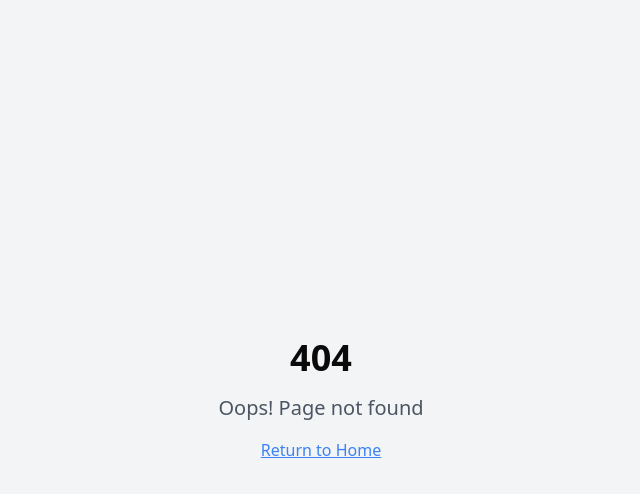
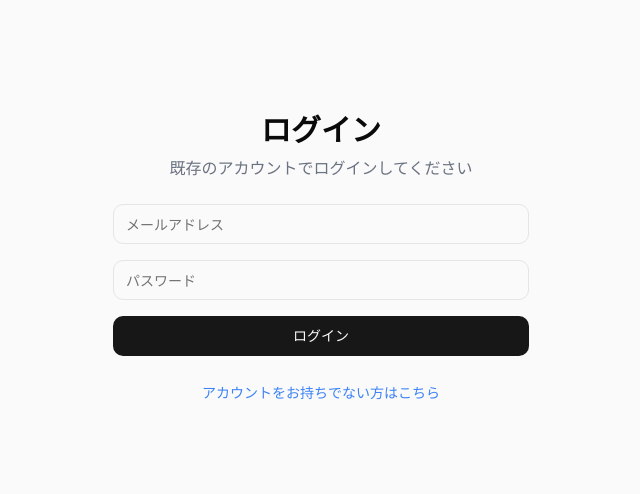
Before and after one commit to IchiroFukuda/crud-creator, a React (Vite) app: page /auth in a window 1280 px wide. Before the commit this address had no page. Shown: the top 494 px of the page, without its empty margins (319-959 px from the left). Built offline with nearby package versions, Linux system fonts and the light colour scheme.

Commit message:
Run SQL query
The provided SQL query has been executed.

```diff
--- a/src/App.tsx
+++ b/src/App.tsx
@@ -1,27 +1,44 @@
+
+import { BrowserRouter as Router, Routes, Route, Navigate } from "react-router-dom";
 import { Toaster } from "@/components/ui/toaster";
-import { Toaster as Sonner } from "@/components/ui/sonner";
-import { TooltipProvider } from "@/components/ui/tooltip";
-import { QueryClient, QueryClientProvider } from "@tanstack/react-query";
-import { BrowserRouter, Routes, Route } from "react-router-dom";
-import Index from "./pages/Index";
-import NotFound from "./pages/NotFound";
+import { AuthProvider, useAuth } from "@/contexts/AuthContext";
+import Index from "@/pages/Index";
+import Auth from "@/pages/Auth";
+import "./App.css";
 
-const queryClient = new QueryClient();
+const ProtectedRoute = ({ children }: { children: React.ReactNode }) => {
+  const { user, loading } = useAuth();
 
-const App = () => (
-  <QueryClientProvider client={queryClient}>
-    <TooltipProvider>
+  if (loading) {
+    return <div>Loading...</div>;
+  }
+
+  if (!user) {
+    return <Navigate to="/auth" />;
+  }
+
+  return <>{children}</>;
+};
+
+const App = () => {
+  return (
+    <AuthProvider>
+      <Router>
+        <Routes>
+          <Route
+            path="/"
+            element={
+              <ProtectedRoute>
+                <Index />
+              </ProtectedRoute>
+            }
+          />
+          <Route path="/auth" element={<Auth />} />
+        </Routes>
+      </Router>
       <Toaster />
-      <Sonner />
-      <BrowserRouter>
-        <Routes>
-          <Route path="/" element={<Index />} />
-          {/* ADD ALL CUSTOM ROUTES ABOVE THE CATCH-ALL "*" ROUTE */}
-          <Route path="*" element={<NotFound />} />
-        </Routes>
-      </BrowserRouter>
-    </TooltipProvider>
-  </QueryClientProvider>
-);
+    </AuthProvider>
+  );
+};
 
 export default App;
--- /dev/null
+++ b/src/contexts/AuthContext.tsx
@@ -0,0 +1,40 @@
+
+import { createContext, useContext, useEffect, useState } from "react";
+import { supabase } from "@/integrations/supabase/client";
+import type { User } from "@supabase/supabase-js";
+
+interface AuthContextType {
+  user: User | null;
+  loading: boolean;
+}
+
+const AuthContext = createContext<AuthContextType>({
+  user: null,
+  loading: true,
+});
+
+export const AuthProvider = ({ children }: { children: React.ReactNode }) => {
+  const [user, setUser] = useState<User | null>(null);
+  const [loading, setLoading] = useState(true);
+
+  useEffect(() => {
+    const { data: { subscription } } = supabase.auth.onAuthStateChange(
+      (_event, session) => {
+        setUser(session?.user ?? null);
+        setLoading(false);
+      }
+    );
+
+    return () => subscription.unsubscribe();
+  }, []);
+
+  return (
+    <AuthContext.Provider value={{ user, loading }}>
+      {children}
+    </AuthContext.Provider>
+  );
+};
+
+export const useAuth = () => {
+  return useContext(AuthContext);
+};
--- /dev/null
+++ b/src/pages/Auth.tsx
@@ -0,0 +1,107 @@
+
+import { useState } from "react";
+import { useNavigate } from "react-router-dom";
+import { Button } from "@/components/ui/button";
+import { Input } from "@/components/ui/input";
+import { supabase } from "@/integrations/supabase/client";
+import { useToast } from "@/hooks/use-toast";
+
+const Auth = () => {
+  const [isLoading, setIsLoading] = useState(false);
+  const [email, setEmail] = useState("");
+  const [password, setPassword] = useState("");
+  const [isSignUp, setIsSignUp] = useState(false);
+  const navigate = useNavigate();
+  const { toast } = useToast();
+
+  const handleSubmit = async (e: React.FormEvent) => {
+    e.preventDefault();
+    setIsLoading(true);
+
+    try {
+      if (isSignUp) {
+        const { error } = await supabase.auth.signUp({
+          email,
+          password,
+        });
+        if (error) throw error;
+        toast({
+          title: "アカウント作成完了",
+          description: "登録したメールアドレスをご確認ください",
+        });
+      } else {
+        const { error } = await supabase.auth.signInWithPassword({
+          email,
+          password,
+        });
+        if (error) throw error;
+        navigate("/");
+      }
+    } catch (error: any) {
+      toast({
+        title: "エラー",
+        description: error.message,
+        variant: "destructive",
+      });
+    } finally {
+      setIsLoading(false);
+    }
+  };
+
+  return (
+    <div className="container max-w-md mx-auto mt-20 px-4">
+      <div className="space-y-6">
+        <div className="space-y-2 text-center">
+          <h1 className="text-3xl font-bold">
+            {isSignUp ? "アカウント作成" : "ログイン"}
+          </h1>
+          <p className="text-gray-500">
+            {isSignUp
+              ? "新しいアカウントを作成してください"
+              : "既存のアカウントでログインしてください"}
+          </p>
+        </div>
+        <form onSubmit={handleSubmit} className="space-y-4">
+          <div className="space-y-2">
+            <Input
+              type="email"
+              placeholder="メールアドレス"
+              value={email}
+              onChange={(e) => setEmail(e.target.value)}
+              required
+            />
+          </div>
+          <div className="space-y-2">
+            <Input
+              type="password"
+              placeholder="パスワード"
+              value={password}
+              onChange={(e) => setPassword(e.target.value)}
+              required
+            />
+          </div>
+          <Button className="w-full" type="submit" disabled={isLoading}>
+            {isLoading
+              ? "処理中..."
+              : isSignUp
+              ? "アカウント作成"
+              : "ログイン"}
+          </Button>
+        </form>
+        <div className="text-center">
+          <button
+            type="button"
+            className="text-sm text-blue-500 hover:underline"
+            onClick={() => setIsSignUp(!isSignUp)}
+          >
+            {isSignUp
+              ? "既にアカウントをお持ちの方はこちら"
+              : "アカウントをお持ちでない方はこちら"}
+          </button>
+        </div>
+      </div>
+    </div>
+  );
+};
+
+export default Auth;
--- a/src/pages/Index.tsx
+++ b/src/pages/Index.tsx
@@ -1,8 +1,11 @@
 
 import { useState } from "react";
+import { useNavigate } from "react-router-dom";
 import { MediaItem } from "@/components/MediaItem";
 import { DropZone } from "@/components/DropZone";
 import { useToast } from "@/hooks/use-toast";
+import { Button } from "@/components/ui/button";
+import { supabase } from "@/integrations/supabase/client";
 
 interface MediaFile {
   id: string;
@@ -15,6 +18,7 @@ interface MediaFile {
 const Index = () => {
   const [items, setItems] = useState<MediaFile[]>([]);
   const { toast } = useToast();
+  const navigate = useNavigate();
 
   const handleDrop = (acceptedFiles: File[]) => {
     const newItems = acceptedFiles.map((file) => ({
@@ -52,13 +56,31 @@ const Index = () => {
     });
   };
 
+  const handleLogout = async () => {
+    const { error } = await supabase.auth.signOut();
+    if (error) {
+      toast({
+        title: "エラー",
+        description: error.message,
+        variant: "destructive",
+      });
+    } else {
+      navigate("/auth");
+    }
+  };
+
   return (
     <div className="container mx-auto px-4 py-8 max-w-7xl">
-      <div className="mb-8">
-        <h1 className="text-4xl font-bold mb-2">Media Library</h1>
-        <p className="text-muted-foreground">
-          Upload, manage, and organize your media files
-        </p>
+      <div className="flex justify-between items-center mb-8">
+        <div>
+          <h1 className="text-4xl font-bold mb-2">Media Library</h1>
+          <p className="text-muted-foreground">
+            Upload, manage, and organize your media files
+          </p>
+        </div>
+        <Button variant="outline" onClick={handleLogout}>
+          ログアウト
+        </Button>
       </div>
 
       <DropZone onDrop={handleDrop} />
```
